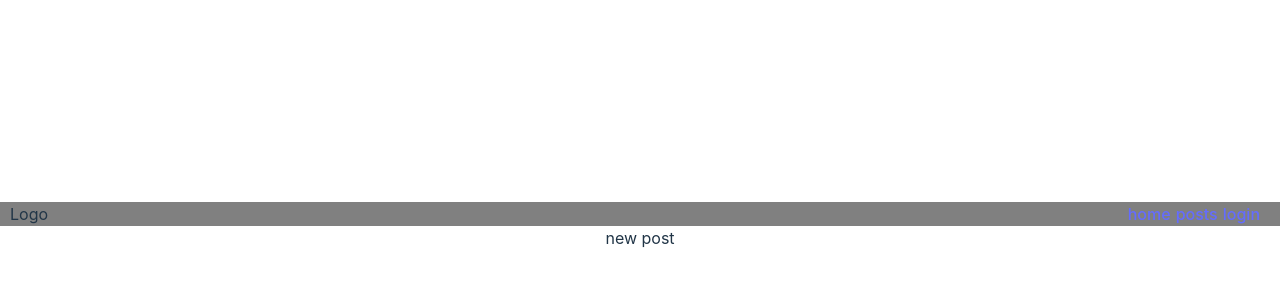
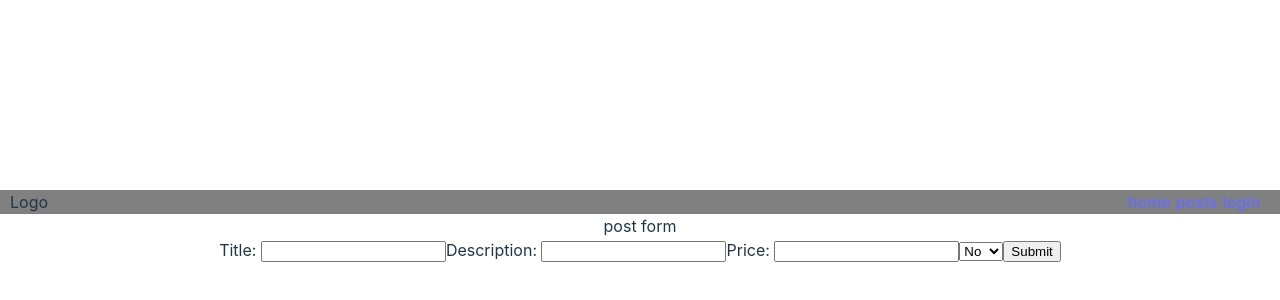
Before and after one commit to Strager-Things/stranger-things, a React (Vite) app: page /posts/1 in a window 1280 px wide. Shown: the part 174-474 px from the top of the page. Built offline with nearby package versions, Linux system fonts and the light colour scheme.

Commit message:
added Post Form, it's not functioning properly yet, sessionStorage gets reset to null so it makes it seem like user is logged out after a post is added. need to properly link to post page after submit. added comments do register/login

```diff
--- a/src/App.jsx
+++ b/src/App.jsx
@@ -6,6 +6,7 @@ import { useState, useEffect } from 'react'
 import Posts from "./components/Posts";
 import Login from './components/Login'
 import Logout from './components/Logout'
+import PostForm from './components/PostForm'
 
 function App() {
   const [token, setToken] = useState(null)
@@ -20,7 +21,7 @@ function App() {
         <Route path='/' element={<Navbar/>}>
           <Route path='/login' element={<Login token={token} setToken={setToken} username={username} setUserName={setUserName} password={password} setPassword={setPassword}/>}/>
           <Route path='/posts' element={<Posts token={token} username={username} loggedIn={loggedIn} setLoggedIn={setLoggedIn} loggedOut={loggedOut} setLoggedOut={setLoggedOut}/> }/>
-          <Route path="/posts/:id" element={<div>new post</div>}/>
+          <Route path="/posts/:id" element={<PostForm token={token}></PostForm>}/>
           <Route path="/register" element={<Register token={token} setToken={setToken} username={username} setUserName={setUserName} password={password} setPassword={setPassword}></Register>}/>
           <Route path="/logout" element={<Logout setLoggedIn={setLoggedIn} setUserName={setUserName} setPassword={setPassword} setLoggedOut={setLoggedOut} setToken={setToken}></Logout>}/>
         </Route>
--- a/src/components/Login.jsx
+++ b/src/components/Login.jsx
@@ -8,13 +8,14 @@ export default function Login({ token, setToken, password, setPassword, username
 
     const navigate = useNavigate();
 
-    const min = 8;
-    const max = 16;
+    const min = 8;//minimum number of characters for username and password
+    const max = 16;//maximum number of characters for username and password
 
+    //on submit this function will login the user through api call
     async function handleLogin(event){
         event.preventDefault();
         try {
-            formValidate(username, password);
+            formValidate(username, password);//call validate function to notify and make sure user does valid inputs
             const response = await fetch(`${BASE_URL}/users/login`, {
               method: "POST",
               headers: {
@@ -29,12 +30,15 @@ export default function Login({ token, setToken, password, setPassword, username
             });
             const result = await response.json();
             console.log(result);
+            //if the api call returns a false success(meaning user input is invalid) will prompt user to retry with valid inputs
             if(!result.success){
                 console.log(result)
                 setError(result.error.message)
+            //if the api call returns a true success we want to store important values in state variables
             }else{
-                setToken(result.data.token)
+                //goal is to have the token stored in session storage so that as long as the user doesn't open a new tab or close tab, we will have access to their token from login or register
                 sessionStorage.setItem("token", `${result.data.token}`);
+                setToken(sessionStorage.getItem("token"));
                 navigate("/posts");
             }
             // return result
@@ -45,11 +49,13 @@ export default function Login({ token, setToken, password, setPassword, username
     }
 
     function formValidate(username, password){
+        //validate for user inputing characters under 8
         if (username.length < min || password.length < min){
             throw new Error("Username or password input needs to be greater than 8 and less than 16 characters. Please Try Again.");
-            // setError(error);
+        //validate for user inputing characters above 16
         } else if(username.length > max || password.length > max){
             throw new Error("Username or password input needs to be greater than 8 and less than 16 characters. Please Try Again.")
+        //validate for user inputing a space into input text
         } else if(username.includes(" ") || password.includes(" ")){
             setError("");
             throw new Error("Username and password cannot accept spaces. Please Try Again.")
--- /dev/null
+++ b/src/components/PostForm.jsx
@@ -0,0 +1,54 @@
+import { useState, useEffect } from "react";
+import { createPost } from "../API/apiCalls";
+import { useNavigate } from "react-router-dom";
+
+export default function PostForm({ token }){
+    const [create, setCreate] = useState([]);
+    const [title, setTitle] = useState("");
+    const [description, setDescription] = useState("");
+    const [price, setPrice] = useState("");
+    const [willDeliver, setWillDeliver] = useState(false);
+
+    const navigate = useNavigate();
+
+    async function createTheePost(){
+        // console.log(title);
+       await createPost(token, title, description, price, willDeliver);
+       //not sure what I'm doing wrong here, everytime the createPost is called, token gets reset to null
+       //also need to create delete so we can remove all of those posts I accidentally added
+       navigate("/posts");
+    }
+    // createTheePost();
+    // console.log(create);
+    return(
+        <>
+            <div>post form</div>
+            <form onSubmit={createTheePost}>
+                <label>
+                    Title: <input required value={title} onChange={e =>{
+                        setTitle(e.target.value);
+                    }}/>
+                </label>
+                <label>
+                    Description: <input required value={description} onChange={e =>{
+                        setDescription(e.target.value);
+                    }}/>
+                </label>
+                <label>
+                    Price: <input required value={price} onChange={e =>{
+                        setPrice(e.target.value);
+                    }}/>
+                </label>
+                <label>
+                    <select value={willDeliver} defaultValue={false} onChange={e =>{
+                        setWillDeliver(e.target.value);
+                    }}>
+                        <option value={true}>Yes</option>
+                        <option value={false}>No</option>
+                    </select>
+                </label>
+                <input type="submit" value="Submit"/>
+            </form>
+        </>
+    )
+}
--- a/src/components/Posts.jsx
+++ b/src/components/Posts.jsx
@@ -13,7 +13,7 @@ export default function Posts({token, username, loggedIn, setLoggedIn, loggedOut
       try {
         // console.log(token)
         setPosts(await getPosts());
-        console.log("Token:", token)
+        console.log("Token:", sessionStorage.getItem("token"))
         if(token){setLoggedIn(true);} //set user true to show the send messege button
         // console.log(loggedIn);
       } catch (error) {
--- a/src/components/Register.jsx
+++ b/src/components/Register.jsx
@@ -3,21 +3,21 @@ import React from "react";
 import { useNavigate } from "react-router-dom";
 
 export default function Register({ token, setToken, password, setPassword, username, setUserName}){
-    const BASE_URL = 'https://strangers-things.herokuapp.com/api/2209-acc-pt-web-pt-d';
+    const BASE_URL = 'https://strangers-things.herokuapp.com/api/2209-FTB-ET-WEB-FT';
     const [password2, setPassword2] = useState("");
     const [error, setError] = useState(null);
     const [success, setSuccess] = useState(null);
 
     const navigate = useNavigate();
 
-    const min = 8;
-    const max = 16;
+    const min = 8;//minimum number of characters for username and password
+    const max = 16;//maximum number of characters for username and password
 
-
+    //on submit this function will register the user through api call
     async function handleRegister(event){
         event.preventDefault();
         try{
-            formValidate(username, password, password2);
+            formValidate(username, password, password2);//call validate function to notify and make sure user does valid inputs
             const request = await fetch(`${BASE_URL}/users/register`, {
                 method: "POST",
                 headers: {
@@ -31,17 +31,23 @@ export default function Register({ token, setToken, password, setPassword, usern
                 })
             })
             const result = await request.json();
+            //if the api call returns a false success(meaning user input is invalid) will prompt user to retry with valid inputs
             if(!result.success){
                 console.log(result)
                 setPassword2("");
                 setSuccess("");
                 setError(result.error.message)
+            //if the api call returns a true success we want to store important values in state variables
             }else{
-                setToken(result.data.token);
+                //goal is to have the token stored in session storage so that as long as the user doesn't open a new tab or close tab, we will have access to their token from login or register
+                sessionStorage.setItem("token",`${result.data.token}`);
+                //still having issues with token  correctly being stored on certain page refreshes
+                setToken(sessionStorage.getItem("token"));
+                //not really seen but if page doesn't refresh you will see success message
                 setSuccess(result.data.message);
                 setPassword2("");
-                sessionStorage.setItem("token",`${result.data.token}`);
-                console.log(result);
+                //to see api call information if page doesn't refresh
+                // console.log(result);
                 navigate("/posts");
             }
         }catch(error){
@@ -51,16 +57,20 @@ export default function Register({ token, setToken, password, setPassword, usern
     }
 
     function formValidate(username, password, password2){
+        //validate for user inputing characters under 8
         if (username.length < min || password.length < min){
             setSuccess("");
             throw new Error("Username or password input needs to be greater than 8 and less than 16 characters. Please Try Again.");
+        //validate for user inputing characters above 16
         } else if(username.length > max || password.length > max){
             setSuccess("");
             throw new Error("Username or password input needs to be greater than 8 and less than 16 characters. Please Try Again.")
+        //validate for user inputing a space into input text
         } else if(username.includes(" ") || password.includes(" ")){
             setError("");
             setSuccess("");
             throw new Error("Username and password cannot accept spaces. Please Try Again.")
+        //validate for user inputing different passwords when they should be the same
         } else if(password !== password2){
             setError("");
             setSuccess("");
--- a/src/components/Searchbar.jsx
+++ b/src/components/Searchbar.jsx
@@ -50,7 +50,7 @@ export default function Searchbar({posts, setPosts, barStatus, setBarStatus}){
                 type="text"
                 onChange={e=>setQuery(e.target.value)} />
             </label>
-            <button><Link to={'new-post'}>Add</Link></button>
+            <button><Link to={'/posts/:id'}>Add</Link></button>
         </div>
     )
 }
```
